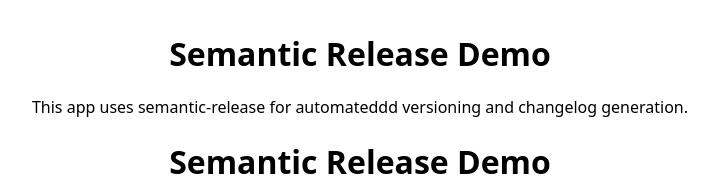
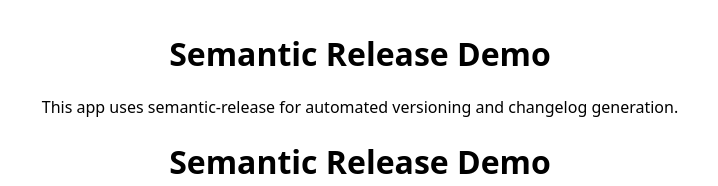
Before and after one commit to scarrascosanextlane/semantic-release, a React (Vite) app: page / in a window 1280 px wide. Shown: the top 186 px of the page, without its empty margins (280-998 px from the left). Built offline with nearby package versions, Linux system fonts and the light colour scheme.

Commit message:
[FIX] ACTO-000200: Typo

```diff
--- a/src/App.jsx
+++ b/src/App.jsx
@@ -4,7 +4,7 @@ function App() {
   return (
     <div className="app">
       <h1>Semantic Release Demo</h1>
-      <p>This app uses semantic-release for automateddd versioning and changelog generation.</p>
+      <p>This app uses semantic-release for automated versioning and changelog generation.</p>
       <h1>Semantic Release Demo</h1>
       <h1>Semantic Release Demo</h1>
     </div>
```
